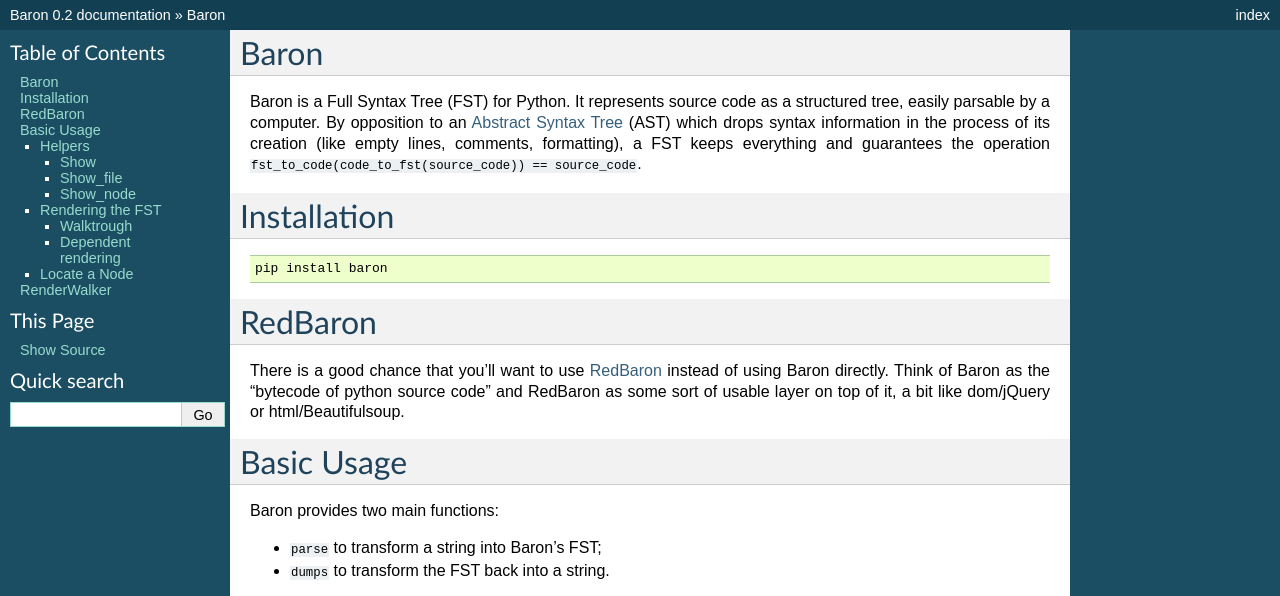
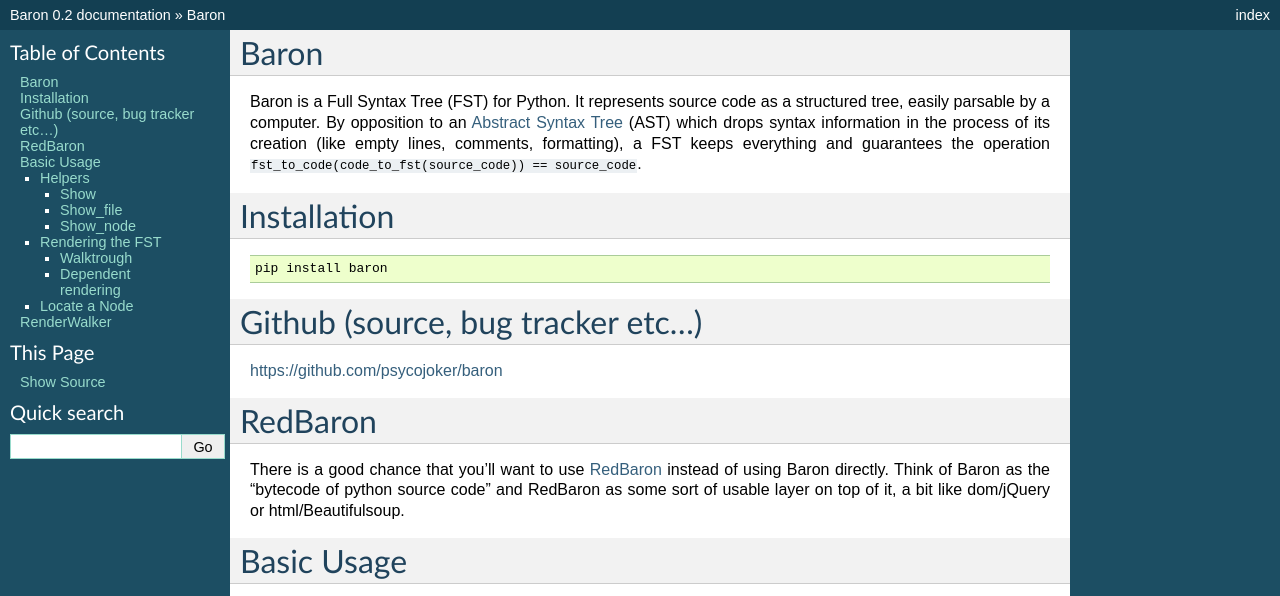
Before and after one commit to PyCQA/baron, a Sphinx documentation site: the page built from docs/index.rst, in a window 1280 px wide and 900 px high, cut to the strip 0-596 px from the top of the window. Built offline with Sphinx 7.4.7, drawn with Linux system fonts in a browser that asks for light colours.

Commit message:
[doc] add link to github account

```diff
--- a/docs/index.rst
+++ b/docs/index.rst
@@ -15,6 +15,11 @@
 ::
 
     pip install baron
+
+Github (source, bug tracker etc...)
+===================================
+
+https://github.com/psycojoker/baron
 
 RedBaron
 ========
```
